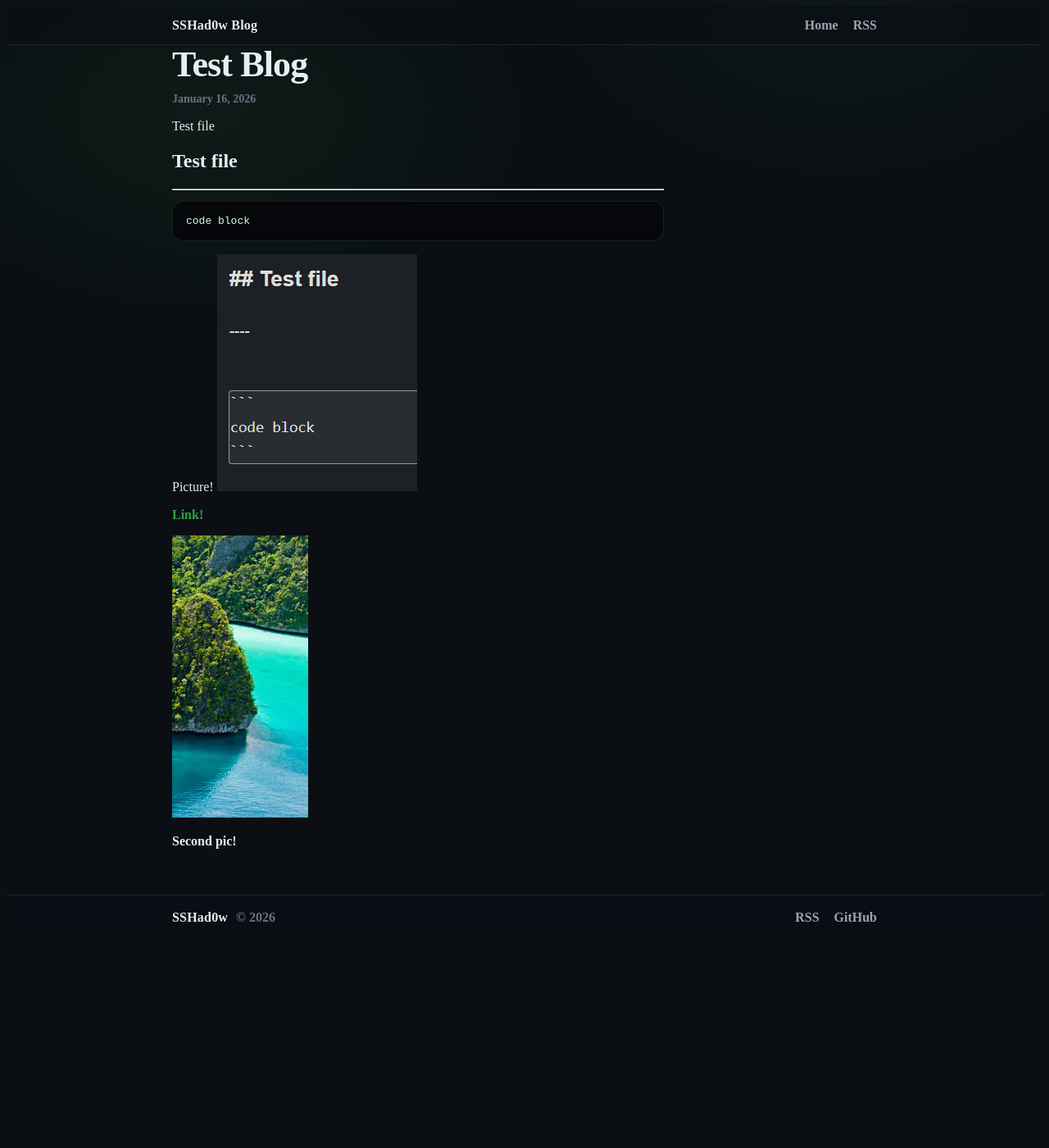
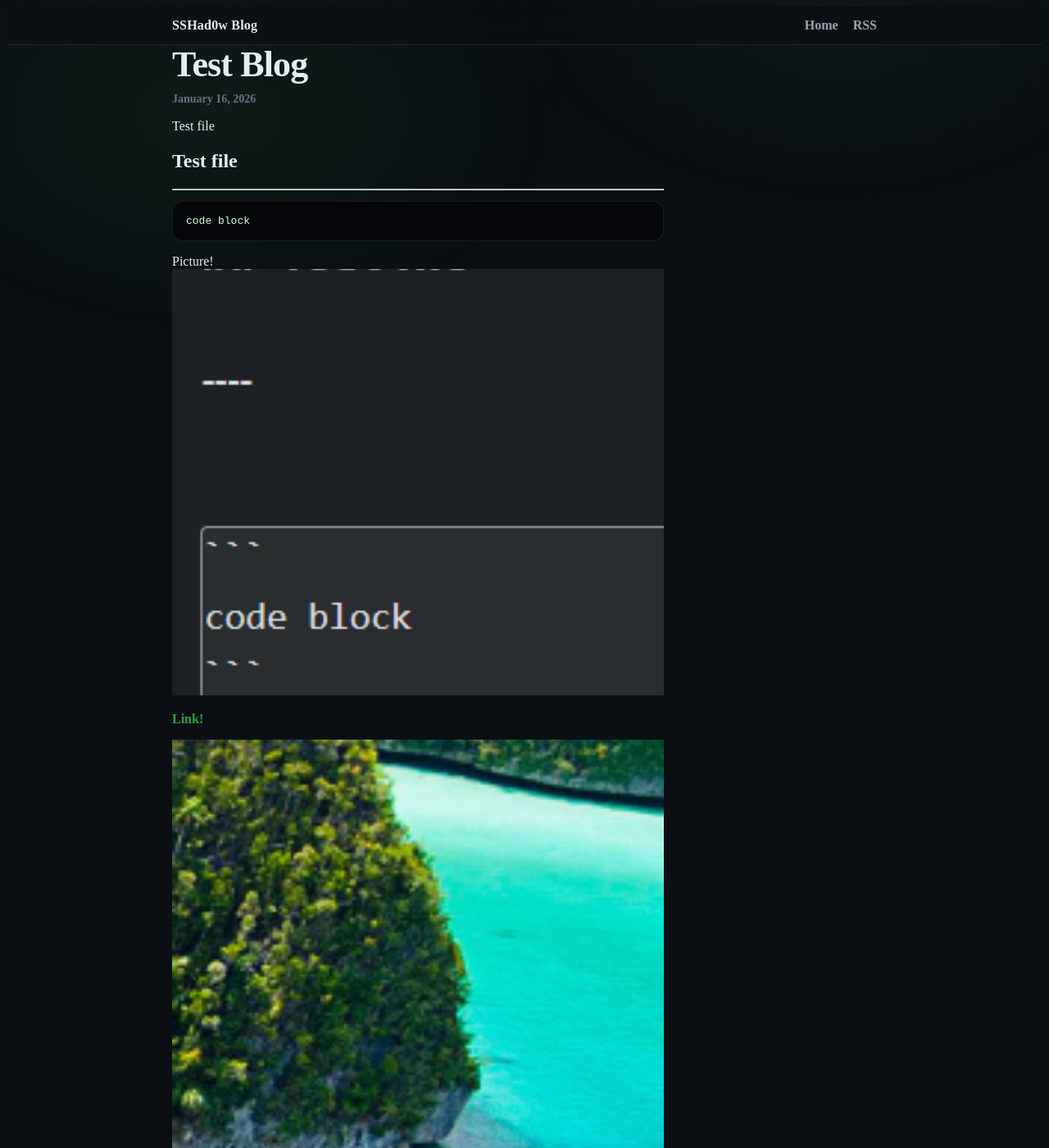
Before and after one commit to SSHad0w/https-blog.SSHad0w.com, a Jekyll site: the page built from _posts/2026-01-16-test-blog.md, in a window 1280 px wide and 1400 px high. Shown: the whole window at 82% size. Built offline with Jekyll 4.4.1, drawn with Linux system fonts in a browser that asks for light colours; our own code applies the rules of GitHub Pages for plain Markdown files.

Commit message:
Image size policy. style.scss

```diff
--- a/assets/css/style.scss
+++ b/assets/css/style.scss
@@ -268,3 +268,26 @@ body::before {
   position: relative;
   z-index: 1;
 }
+
+/* ===== Image sizing policy ===== */
+
+.post-body img,
+.markdown-body img,
+.page-content img {
+  width: 100%;
+  max-width: 100%;
+  height: auto;
+  max-height: 520px;
+  object-fit: cover;
+  object-position: center;
+}
+
+/* ===== Images tagged "small" in MD will stay logo sized. eg: ![small](path/to/image.png) ===== */
+
+.post-body img[alt*="small"],
+.markdown-body img[alt*="small"] {
+  width: auto;
+  max-width: 520px;
+  max-height: 360px;
+  object-fit: contain;
+}
```
